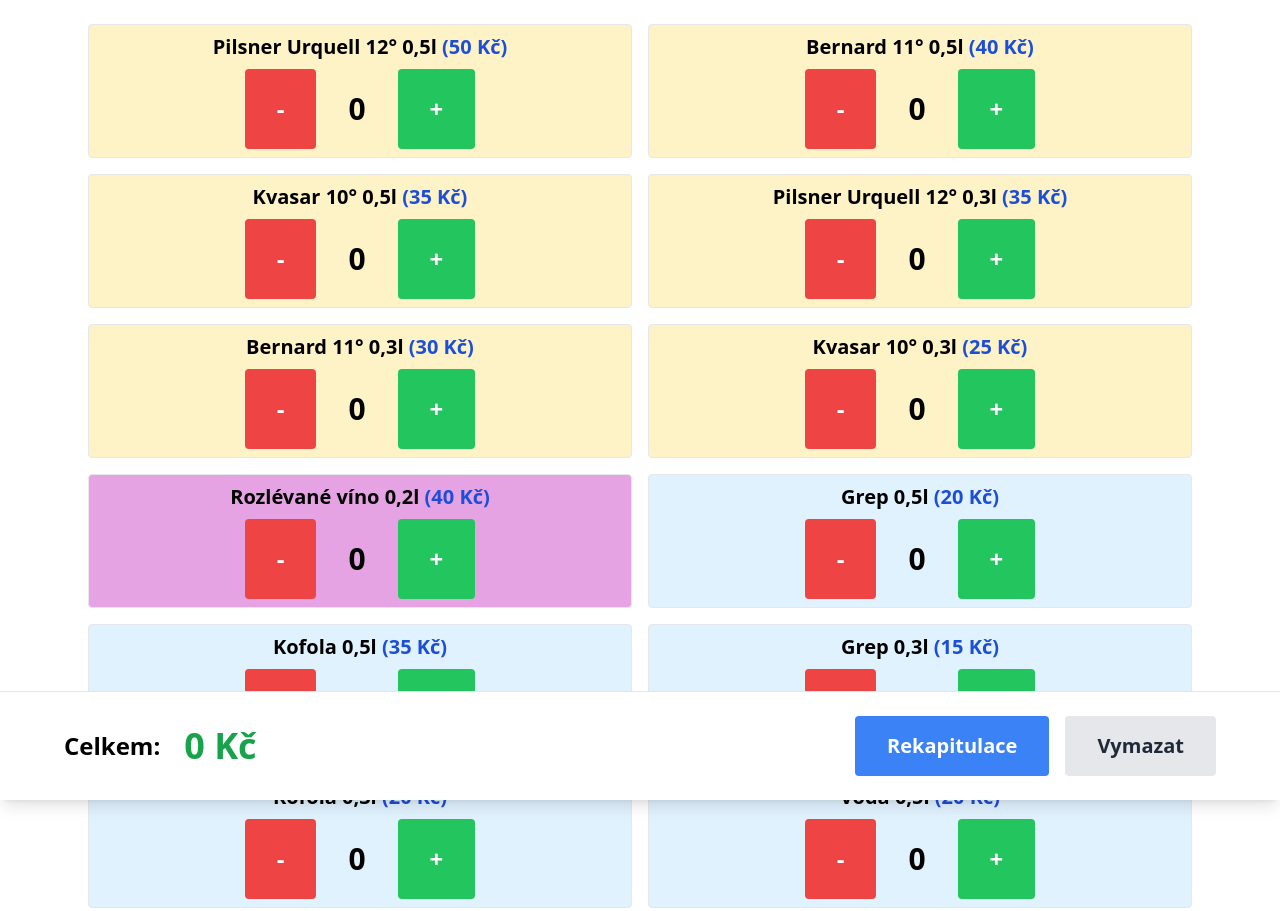
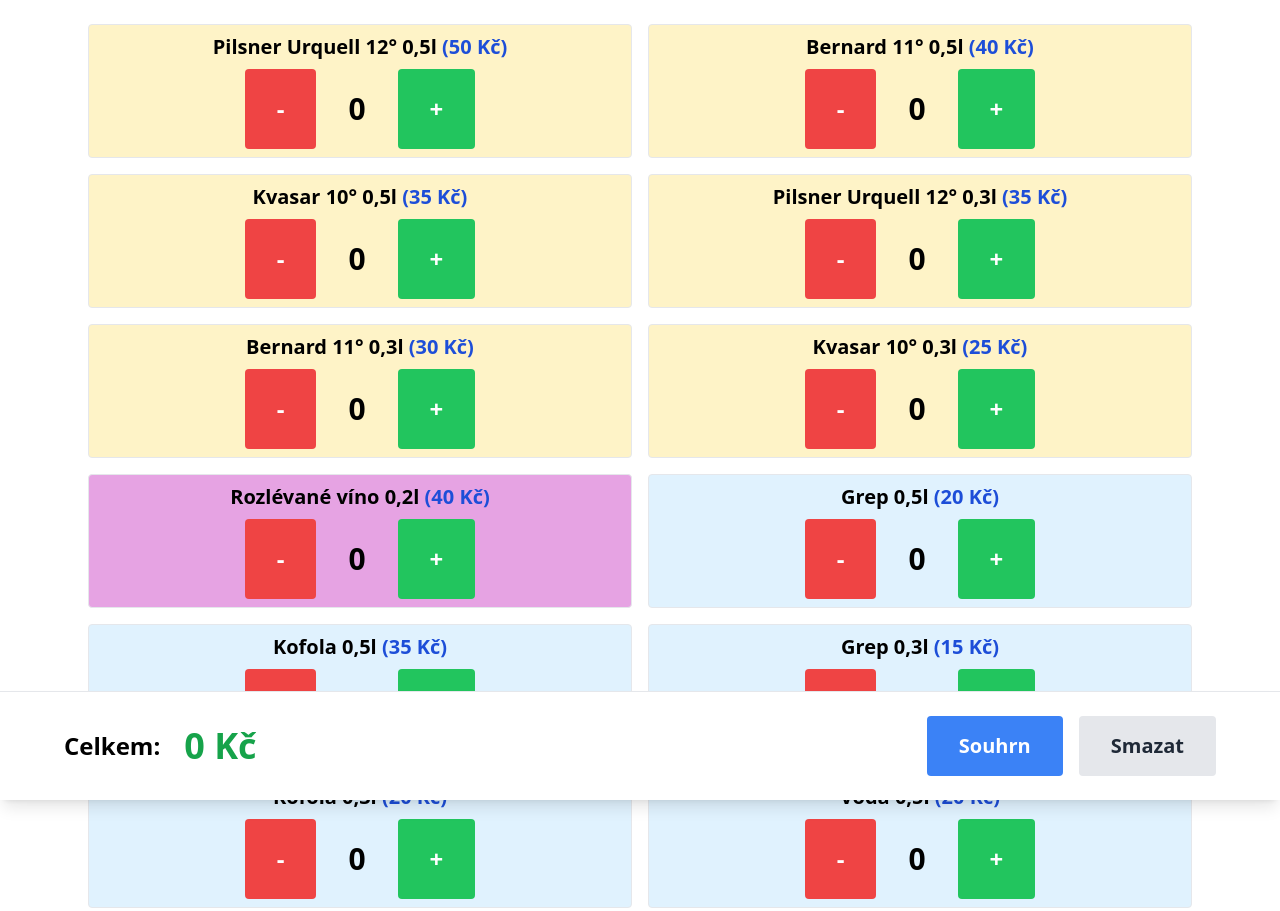
Before and after one commit to malajda/pokladna-stodola-2026, a plain HTML site: page index.html in a window 1280 px wide. Shown: the top 911 px of the page. Drawn offline with nearby package versions, Linux system fonts and the light colour scheme.

Commit message:
Add files via upload

```diff
--- a/index.html
+++ b/index.html
@@ -20,10 +20,10 @@
       </div>
       <div class="flex items-center space-x-3 sm:space-x-4">
         <button id="generate-recap" class="bg-blue-500 hover:bg-blue-600 text-white font-bold py-2 px-4 sm:py-4 sm:px-8 rounded text-lg sm:text-xl transition duration-200">
-          Rekapitulace
+          Souhrn
         </button>
         <button id="clear-all" class="bg-gray-200 hover:bg-gray-300 text-gray-800 font-bold py-2 px-4 sm:py-4 sm:px-8 rounded text-lg sm:text-xl transition duration-200">
-          Vymazat
+          Smazat
         </button>
       </div>
     </div>
```
